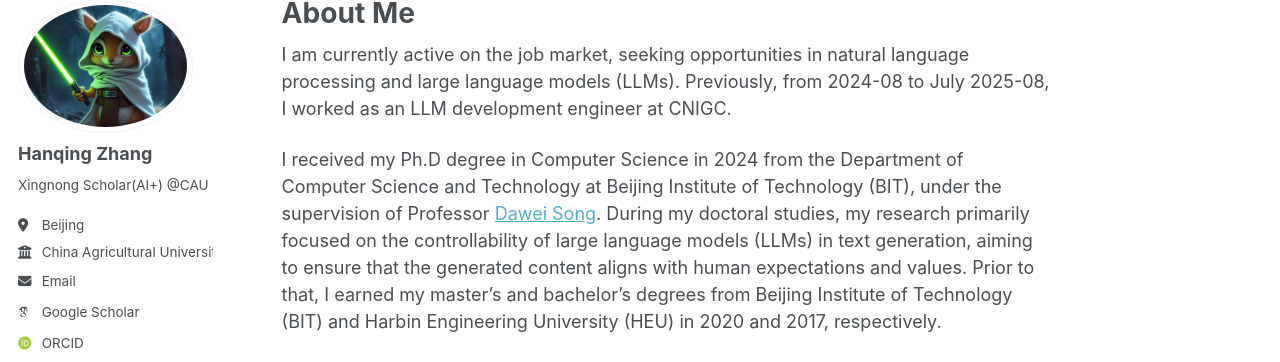
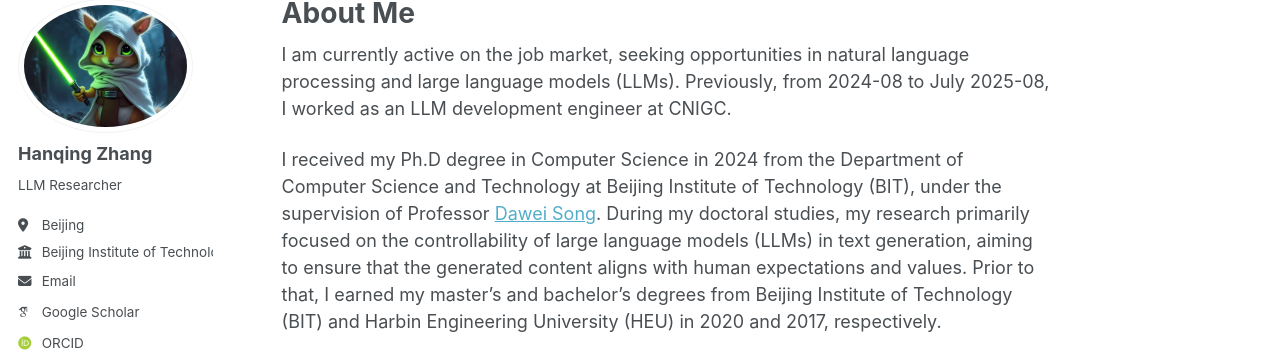
Before and after one commit to littlehacker26/hanqing.github.io, a Jekyll site: the page built from _pages/about.md, in a window 1280 px wide. Shown: the part 100-462 px from the top of the page. Built offline with Jekyll 4.4.1, drawn with Linux system fonts in a browser that asks for light colours; some web fonts are replaced; a script that is not in the unit is left out.

Commit message:
Update _config.yml

```diff
--- a/_config.yml
+++ b/_config.yml
@@ -25,9 +25,9 @@ author:
   avatar           : "profile.jpg"
   name             : "Hanqing Zhang"
   pronouns         :  ""
-  bio              : "Xingnong Scholar(AI+) @CAU"
+  bio              : "LLM Researcher"
   location         : "Beijing"
-  employer         : "China Agricultural University"
+  employer         : "Beijing Institute of Technology"
   uri              : # URL
   email            : "zhanghanqing.fly@gmail.com"
 
```
